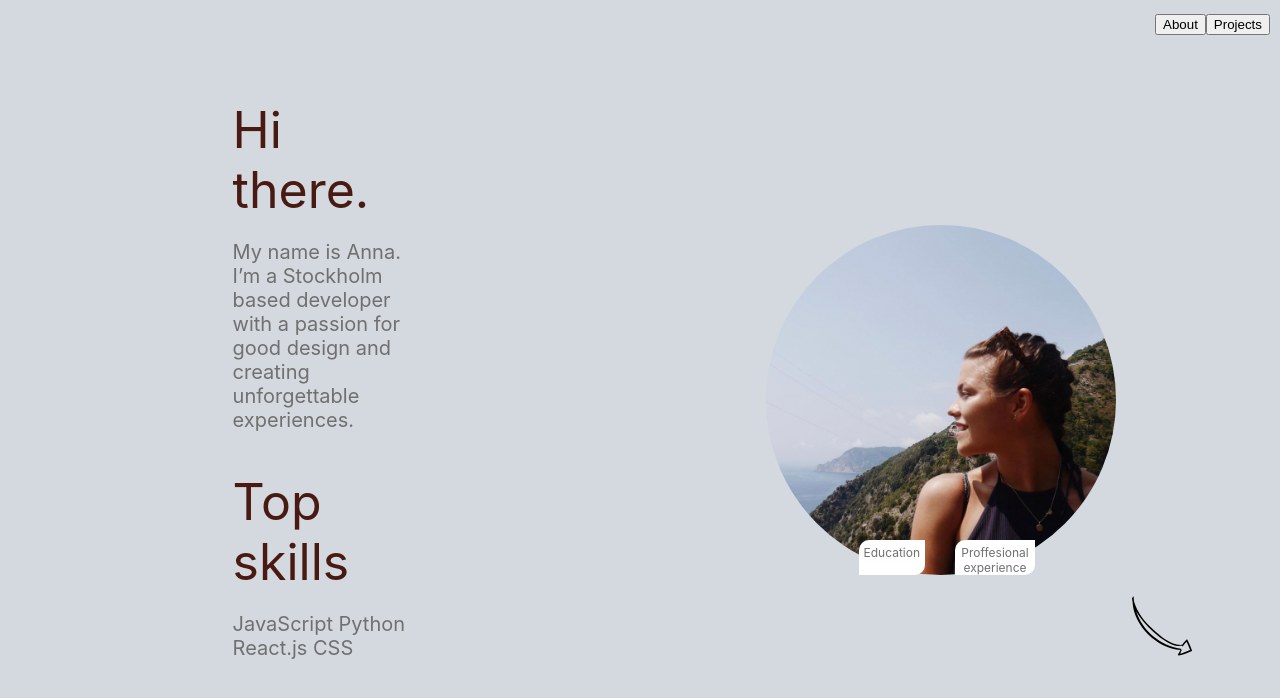
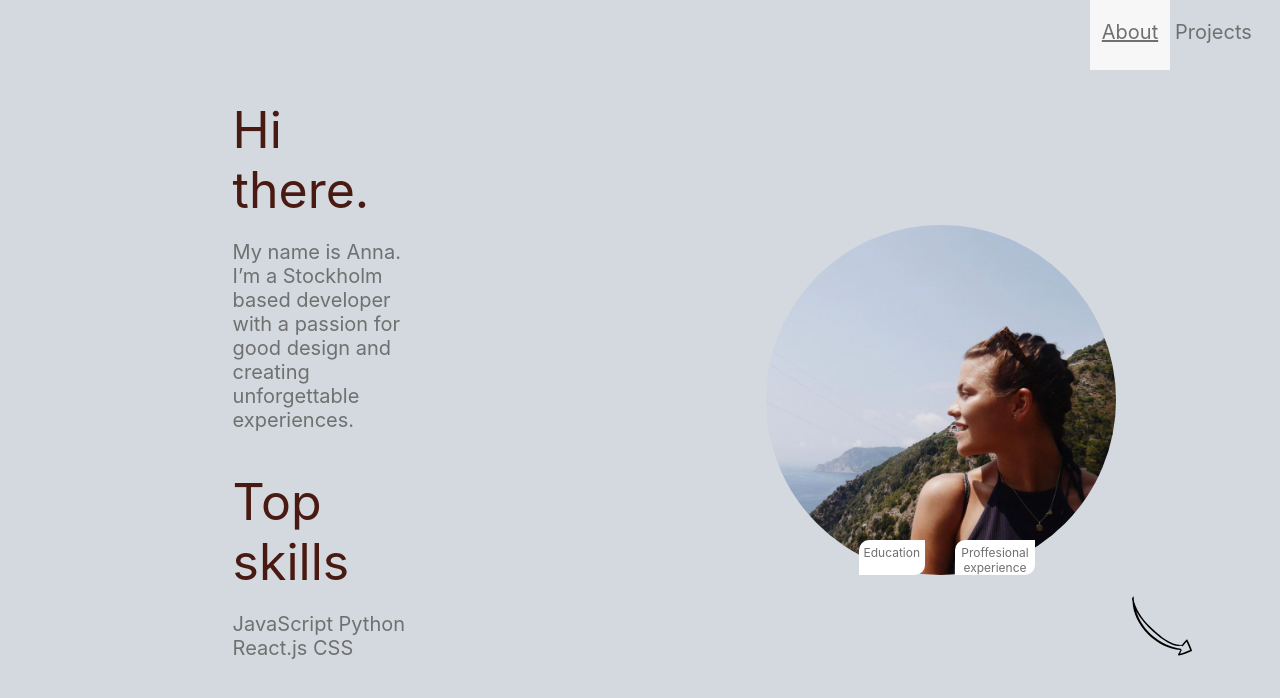
Before and after one commit to annagustavsson/techportfolio, a React (Create React App) app: page / in a window 1280 px wide. Shown: the top 698 px of the page. Built offline with nearby package versions, Linux system fonts and the light colour scheme.

Commit message:
basic togglemenu design

```diff
--- a/src/components/ToggleMenu/ToggleMenu.tsx
+++ /dev/null
@@ -1,17 +0,0 @@
-import React from 'react'
-
-interface Props {
-    text : string,
-    //color: string
-    //active: bool,
-}
-
-const ToggleMenu = ({text}: Props) => {
-    return (
-        <div>
-            <button>{text}</button>
-        </div>
-    )
-}
-
-export default ToggleMenu
--- /dev/null
+++ b/src/components/general/ToggleMenu/ToggleButton/ToggleButton.tsx
@@ -0,0 +1,18 @@
+import React from 'react'
+import styles from "../toggleMenu.module.scss"
+
+interface Props {
+    text : string,
+    //color: string
+    //active: boolean
+}
+
+const ToggleButton = ({text}: Props) => {
+    return (
+        <div className={styles.toggleButton}>
+            {text}
+        </div>
+    )
+}
+
+export default ToggleButton
--- /dev/null
+++ b/src/components/general/ToggleMenu/ToggleMenu.tsx
@@ -0,0 +1,18 @@
+import React from 'react'
+import ToggleButton from "./ToggleButton/ToggleButton"
+import styles from "./toggleMenu.module.scss"
+
+interface Props {
+
+}
+
+const ToggleMenu = (props: Props) => {
+    return (
+        <div className={styles.toggleContainer}>
+            <div className={styles.active}><ToggleButton text={"About"}/></div>
+            <div><ToggleButton text={"Projects"}/></div>
+        </div>
+    )
+}
+
+export default ToggleMenu
--- /dev/null
+++ b/src/components/general/ToggleMenu/toggleMenu.module.scss
@@ -0,0 +1,25 @@
+.toggleContainer {
+    display: flex;
+
+
+}
+
+.toggleButton {
+    height: 50px;
+    width: 70px;
+    text-align: center;
+    padding: 20px 5px 0px 5px;
+    cursor: pointer;
+}
+
+.hover {
+    background-color: #F7F7F8;
+    // kanske vore snyggt med bakgrundsfärg på hover och underline på click
+}
+
+.active {
+    background-color: #F7F7F8;
+    text-decoration: underline;
+
+
+}
--- a/src/components/startPage/StartPage.tsx
+++ b/src/components/startPage/StartPage.tsx
@@ -1,5 +1,6 @@
 import React from 'react'
-import ToggleMenu from "../ToggleMenu/ToggleMenu"
+//import ToggleMenu from "../ToggleMenu/ToggleMenu"
+import ToggleMenu from "../general/ToggleMenu/ToggleMenu"
 import ImageHolder from "./ImageHolder/ImageHolder"
 import TextHolder from "./TextHolder/TextHolder"
 import styles from "./startPage.module.scss"
@@ -25,8 +26,7 @@ const StartPage = (props: Props) => {
     return (
         <div className={styles.flexContainer}>
             <div className={styles.toggleContainer}>
-                <ToggleMenu text="About"/>
-                <ToggleMenu text="Projects"/>
+                <ToggleMenu/>
             </div>
             <div className={styles.halfContainer}>
                 <div className={styles.textContainer}>
--- a/src/components/startPage/startPage.module.scss
+++ b/src/components/startPage/startPage.module.scss
@@ -20,10 +20,9 @@ body {
 }
 
 .toggleContainer {
-    display: flex;
     position: absolute;
-    top: 10px;
-    right: 10px;
+    top: 0px;
+    right: 30px;
 }
 
 .halfContainer {
```
